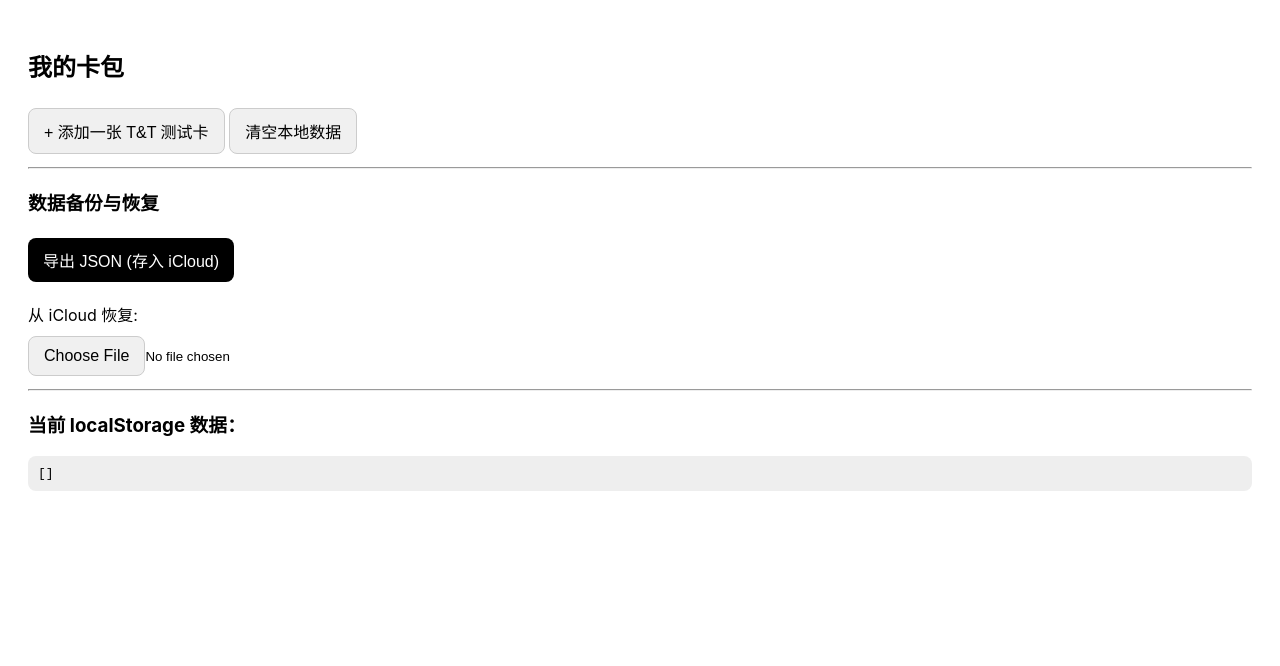
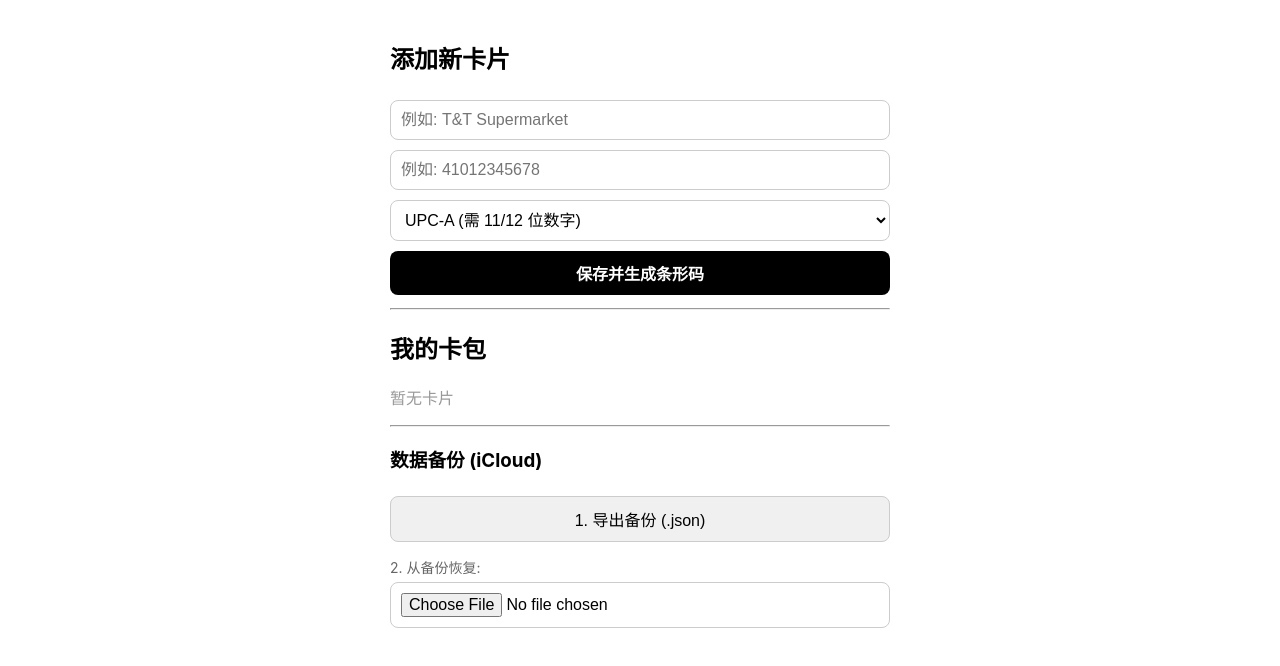
Before and after one commit to bcalmkid/Card-wallet, a plain HTML site: page index.html in a window 1280 px wide. Drawn offline with Linux system fonts and the light colour scheme.

Commit message:
Modify title and enhance card input features
Updated title and added card format selection dropdown. Enhanced styling for better layout and usability.

```diff
--- a/index.html
+++ b/index.html
@@ -3,74 +3,144 @@
 <head>
     <meta charset="UTF-8">
     <meta name="viewport" content="width=device-width, initial-scale=1.0, maximum-scale=1.0, user-scalable=no">
-    <title>Card Wallet 备份原型</title>
+    <title>Card Wallet - 多格式版</title>
+    <script src="https://cdn.jsdelivr.net/npm/jsbarcode@3.11.5/dist/JsBarcode.all.min.js"></script>
     <style>
-        body { font-family: -apple-system, sans-serif; padding: 20px; }
-        button, input::file-selector-button {
-            padding: 10px 15px; margin: 5px 0; border-radius: 8px;
-            border: 1px solid #ccc; background: #f0f0f0; font-size: 16px;
-        }
-        .primary { background: #000; color: #fff; border: none; }
-        pre { background: #eee; padding: 10px; border-radius: 8px; overflow-x: auto; }
+        body { font-family: -apple-system, sans-serif; padding: 20px; max-width: 500px; margin: 0 auto; }
+        input, select, button { padding: 10px; margin: 5px 0; border-radius: 8px; border: 1px solid #ccc; width: 100%; box-sizing: border-box; font-size: 16px; background: white; }
+        .primary { background: #000; color: #fff; border: none; font-weight: bold; }
+        .secondary { background: #f0f0f0; }
+        .card-item { background: #f9f9f9; padding: 15px; margin-top: 10px; border-radius: 8px; border: 1px solid #ddd; display: flex; justify-content: space-between; align-items: center; }
+        .render-btn { width: auto; background: #007aff; color: white; border: none; padding: 8px 15px; }
+        #barcode-container { text-align: center; margin: 20px 0; display: none; }
     </style>
 </head>
 <body>
 
-    <h2>我的卡包</h2>
+    <h2>添加新卡片</h2>
+    <input type="text" id="cardName" placeholder="例如: T&T Supermarket" />
+    <input type="number" id="cardNumber" placeholder="例如: 41012345678" />
 
-    <button onclick="addMockCard()">+ 添加一张 T&T 测试卡</button>
-    <button onclick="clearCards()">清空本地数据</button>
+    <!-- 新增：格式选择下拉菜单 -->
+    <select id="cardFormat">
+        <option value="UPC">UPC-A (需 11/12 位数字)</option>
+        <option value="CODE128">Code 128 (通用，支持任意长度)</option>
+        <option value="EAN13">EAN 13 (需 12/13 位数字)</option>
+        <option value="EAN8">EAN 8 (需 7/8 位数字)</option>
+        <option value="CODE39">Code 39</option>
+    </select>
 
-    <hr>
+    <button class="primary" onclick="addAndRenderCard()">保存并生成条形码</button>
 
-    <h3>数据备份与恢复</h3>
-    <button class="primary" onclick="exportCards()">导出 JSON (存入 iCloud)</button>
-
-    <div style="margin-top: 15px;">
-        <label for="importFile" style="display:block; margin-bottom: 5px;">从 iCloud 恢复:</label>
-        <input type="file" id="importFile" accept=".json" onchange="importCards(event)">
+    <div id="barcode-container">
+        <h3 id="display-name"></h3>
+        <svg id="barcode-canvas"></svg>
     </div>
 
     <hr>
 
-    <h3>当前 localStorage 数据：</h3>
-    <pre id="display"></pre>
+    <h2>我的卡包</h2>
+    <div id="card-list"></div>
+
+    <hr>
+
+    <h3>数据备份 (iCloud)</h3>
+    <button class="secondary" onclick="exportCards()">1. 导出备份 (.json)</button>
+    <div style="margin-top: 10px;">
+        <label for="importFile" style="font-size: 14px; color: #666;">2. 从备份恢复:</label>
+        <input type="file" id="importFile" accept=".json" onchange="importCards(event)">
+    </div>
 
     <script>
         const STORAGE_KEY = 'my_cards_data';
 
-        function updateDisplay() {
-            const data = localStorage.getItem(STORAGE_KEY) || '[]';
-            document.getElementById('display').textContent = JSON.stringify(JSON.parse(data), null, 2);
+        // 接收 format 参数
+        function renderBarcode(name, number, format) {
+            const container = document.getElementById('barcode-container');
+            const nameDisplay = document.getElementById('display-name');
+
+            nameDisplay.textContent = `${name} (${format})`;
+            container.style.display = 'block';
+
+            try {
+                // 根据传入的格式动态渲染
+                JsBarcode("#barcode-canvas", number, {
+                    format: format,
+                    lineColor: "#000",
+                    width: 2.5,
+                    height: 100,
+                    displayValue: true,
+                    fontSize: 20
+                });
+            } catch (e) {
+                // 捕获不符合特定格式长度要求的错误
+                alert(`无法生成 ${format} 格式的条形码。\n请检查卡号长度是否符合该格式的要求，或者改用通用的 Code 128 格式。`);
+                container.style.display = 'none';
+            }
         }
 
-        function addMockCard() {
+        function addAndRenderCard() {
+            const nameInput = document.getElementById('cardName');
+            const numberInput = document.getElementById('cardNumber');
+            const formatInput = document.getElementById('cardFormat'); // 获取格式
+
+            const name = nameInput.value.trim();
+            const number = numberInput.value.trim();
+            const format = formatInput.value;
+
+            if (!name || !number) {
+                alert("请输入卡片名称和卡号！");
+                return;
+            }
+
             const cards = JSON.parse(localStorage.getItem(STORAGE_KEY) || '[]');
-            cards.push({
-                name: "T&T Supermarket",
-                number: "410" + Math.floor(Math.random() * 100000000),
-                format: "CODE128"
-            });
+            // 保存时包含选中的格式
+            cards.push({ name: name, number: number, format: format });
             localStorage.setItem(STORAGE_KEY, JSON.stringify(cards));
-            updateDisplay();
+
+            nameInput.value = '';
+            numberInput.value = '';
+
+            updateCardList();
+            renderBarcode(name, number, format);
         }
 
-        function clearCards() {
-            localStorage.removeItem(STORAGE_KEY);
-            updateDisplay();
+        function updateCardList() {
+            const cards = JSON.parse(localStorage.getItem(STORAGE_KEY) || '[]');
+            const listDiv = document.getElementById('card-list');
+            listDiv.innerHTML = '';
+
+            if (cards.length === 0) {
+                listDiv.innerHTML = '<p style="color: #999;">暂无卡片</p>';
+                return;
+            }
+
+            cards.forEach(card => {
+                // 确保旧数据（没有 format 字段的）默认使用 CODE128
+                const cardFormat = card.format || 'CODE128';
+                const item = document.createElement('div');
+                item.className = 'card-item';
+                item.innerHTML = `
+                    <div>
+                        <strong>${card.name}</strong><br>
+                        <small style="color: #666;">${card.number} <span style="background:#eee;padding:2px 5px;border-radius:4px;font-size:10px;">${cardFormat}</span></small>
+                    </div>
+                    <button class="render-btn" onclick="renderBarcode('${card.name}', '${card.number}', '${cardFormat}')">显示</button>
+                `;
+                listDiv.appendChild(item);
+            });
         }
 
+        // 备份与恢复功能保持不变
         function exportCards() {
             const data = localStorage.getItem(STORAGE_KEY) || '[]';
             const blob = new Blob([data], { type: 'application/json' });
             const url = URL.createObjectURL(blob);
-
             const a = document.createElement('a');
             a.href = url;
             a.download = 'my_cards_backup.json';
             document.body.appendChild(a);
             a.click();
-
             document.body.removeChild(a);
             URL.revokeObjectURL(url);
         }
@@ -78,17 +148,14 @@
         function importCards(event) {
             const file = event.target.files[0];
             if (!file) return;
-
             const reader = new FileReader();
             reader.onload = function(e) {
                 try {
                     const importedData = JSON.parse(e.target.result);
                     if (Array.isArray(importedData)) {
                         localStorage.setItem(STORAGE_KEY, JSON.stringify(importedData));
-                        updateDisplay();
+                        updateCardList();
                         alert('恢复成功！');
-                    } else {
-                        alert('数据格式错误：需为数组格式。');
                     }
                 } catch (err) {
                     alert('解析失败，请确保选择了正确的 JSON 文件。');
@@ -98,7 +165,7 @@
             reader.readAsText(file);
         }
 
-        updateDisplay();
+        updateCardList();
     </script>
 </body>
 </html>
```
